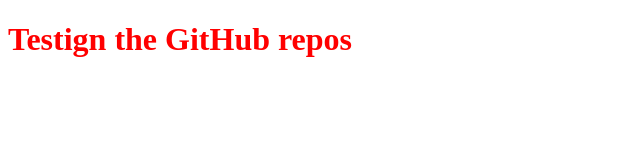
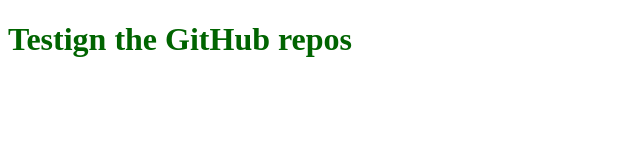
Before and after one commit to Miroslav01/TestRepo, a plain HTML site: page NewFiles/index.html in a window 1280 px wide. Shown: the whole page, without its empty margins (0-640 px from the left). Drawn offline with Linux system fonts and the light colour scheme.

Commit message:
Update style.css

```diff
--- a/NewFiles/style.css
+++ b/NewFiles/style.css
@@ -1,3 +1,3 @@
 h1 {
-  color: red
+  color: darkgreen
 }
```
